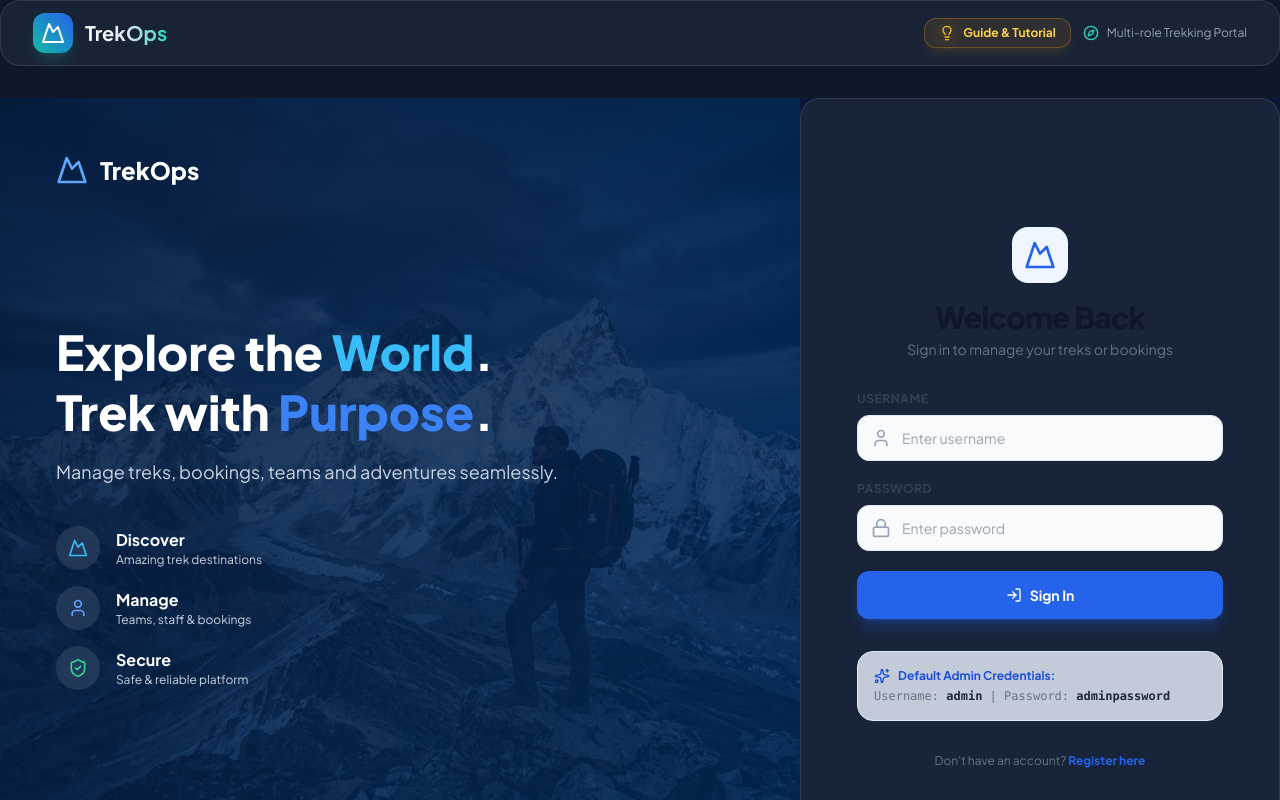
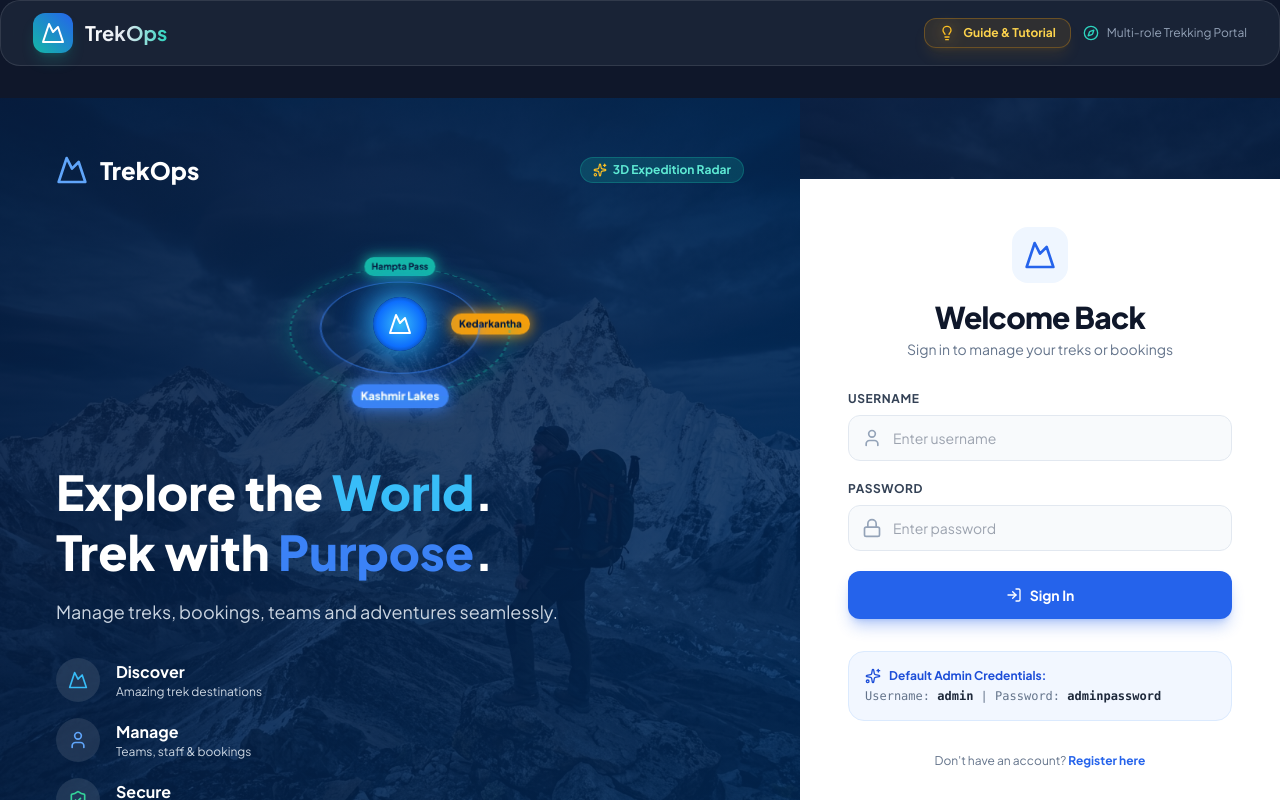
Before and after one commit to AridoshikaZu103/Trekking-Aapp, a React (Vite) app in the folder frontend/: page / in a window 1280 px wide. Shown: the top 800 px of the page. Built offline with nearby package versions, Linux system fonts and the light colour scheme; no server answers.

Commit message:
Aug 12, 2026, 4:56 PM

```diff
--- a/frontend/src/index.css
+++ b/frontend/src/index.css
@@ -643,6 +643,127 @@ body {
 }
 
 /* ============================================================
+   3D ORBIT RADAR & RACE MAP ANIMATIONS
+   ============================================================ */
+.orbit-perspective {
+    perspective: 800px;
+}
+
+.orbit-stage {
+    position: relative;
+    width: 220px;
+    height: 220px;
+    margin: 0 auto;
+    transform-style: preserve-3d;
+    transform: rotateX(55deg) rotateY(0deg);
+}
+
+.orbit-ring-outer {
+    position: absolute;
+    inset: 0;
+    border-radius: 50%;
+    border: 2px dashed rgba(20, 184, 166, 0.4);
+    box-shadow: 0 0 25px rgba(20, 184, 166, 0.25), inset 0 0 25px rgba(20, 184, 166, 0.15);
+    animation: orbitSpin 16s linear infinite;
+}
+
+.orbit-ring-inner {
+    position: absolute;
+    inset: 30px;
+    border-radius: 50%;
+    border: 2px solid rgba(59, 130, 246, 0.5);
+    box-shadow: 0 0 20px rgba(59, 130, 246, 0.3);
+    animation: orbitSpinReverse 12s linear infinite;
+}
+
+.orbit-center-core {
+    position: absolute;
+    top: 50%;
+    left: 50%;
+    transform: translate(-50%, -50%) rotateX(-55deg);
+    width: 54px;
+    height: 54px;
+    border-radius: 50%;
+    background: radial-gradient(circle, #38bdf8 0%, #0d6efd 60%, #071939 100%);
+    box-shadow: 0 0 30px #38bdf8, 0 0 50px rgba(13, 110, 253, 0.8);
+    display: flex;
+    align-items: center;
+    justify-content: center;
+    color: #ffffff;
+    z-index: 10;
+}
+
+.orbit-node-1 {
+    position: absolute;
+    top: -12px;
+    left: 50%;
+    transform: translateX(-50%) rotateX(-55deg);
+    background: #14b8a6;
+    color: #071939;
+    font-size: 10px;
+    font-weight: 900;
+    padding: 3px 8px;
+    border-radius: 9999px;
+    box-shadow: 0 0 15px #14b8a6;
+}
+
+.orbit-node-2 {
+    position: absolute;
+    bottom: -12px;
+    left: 50%;
+    transform: translateX(-50%) rotateX(-55deg);
+    background: #3b82f6;
+    color: #ffffff;
+    font-size: 10px;
+    font-weight: 900;
+    padding: 3px 8px;
+    border-radius: 9999px;
+    box-shadow: 0 0 15px #3b82f6;
+}
+
+.orbit-node-3 {
+    position: absolute;
+    top: 50%;
+    right: -20px;
+    transform: translateY(-50%) rotateX(-55deg);
+    background: #f59e0b;
+    color: #071939;
+    font-size: 10px;
+    font-weight: 900;
+    padding: 3px 8px;
+    border-radius: 9999px;
+    box-shadow: 0 0 15px #f59e0b;
+}
+
+@keyframes orbitSpin {
+    from { transform: rotateZ(0deg); }
+    to { transform: rotateZ(360deg); }
+}
+
+@keyframes orbitSpinReverse {
+    from { transform: rotateZ(360deg); }
+    to { transform: rotateZ(0deg); }
+}
+
+/* Race Track Route Glowing Pulse */
+@keyframes raceLinePulse {
+    0% { stroke-dashoffset: 200; }
+    100% { stroke-dashoffset: 0; }
+}
+
+.race-track-line {
+    stroke-dasharray: 12, 6;
+    animation: raceLinePulse 3s linear infinite;
+}
+
+/* Mobile Background Overlay */
+.mobile-hero-bg {
+    background-image: linear-gradient(180deg, rgba(7, 25, 57, 0.85) 0%, rgba(15, 23, 42, 0.95) 100%), url('/trekker_hero_bg.png');
+    background-size: cover;
+    background-position: center;
+}
+
+/* ============================================================
    RESPONSIVE: TABLET (max-width: 1024px)
    ============================================================ */
 @media (max-width: 1024px) {
--- a/frontend/src/pages/LoginPage.jsx
+++ b/frontend/src/pages/LoginPage.jsx
@@ -16,12 +16,31 @@ export default function LoginPage({ onLogin, onNavigateRegister, errorMsg }) {
   };
 
   return (
-    <div className="min-h-screen flex bg-[#071939]">
+    <div className="min-h-screen flex flex-col lg:flex-row mobile-hero-bg lg:bg-[#071939] items-center justify-center p-4 sm:p-6 lg:p-0">
       {/* Left Split Hero (Image 5 Left) */}
-      <div className="hidden lg:flex flex-1 flex-col justify-between p-14 relative bg-cover bg-center" style={{ backgroundImage: `linear-gradient(135deg, rgba(7, 25, 57, 0.88), rgba(2, 44, 94, 0.78)), url('${trekkerHeroBg}')` }}>
-        <div className="flex items-center gap-3 text-2xl font-black text-white">
-          <Mountain className="w-8 h-8 text-blue-400" />
-          <span>TrekOps</span>
+      <div className="hidden lg:flex flex-1 flex-col justify-between p-14 relative bg-cover bg-center h-full min-h-screen" style={{ backgroundImage: `linear-gradient(135deg, rgba(7, 25, 57, 0.88), rgba(2, 44, 94, 0.78)), url('${trekkerHeroBg}')` }}>
+        <div className="flex items-center justify-between">
+          <div className="flex items-center gap-3 text-2xl font-black text-white">
+            <Mountain className="w-8 h-8 text-blue-400" />
+            <span>TrekOps</span>
+          </div>
+          <span className="text-xs px-3 py-1 rounded-full bg-teal-500/20 text-teal-300 font-bold border border-teal-500/30 flex items-center gap-1.5">
+            <Sparkles className="w-3.5 h-3.5 text-amber-400" /> 3D Expedition Radar
+          </span>
+        </div>
+
+        {/* 3D Orbit Radar Animation */}
+        <div className="my-6 orbit-perspective">
+          <div className="orbit-stage">
+            <div className="orbit-ring-outer" />
+            <div className="orbit-ring-inner" />
+            <div className="orbit-center-core">
+              <Mountain className="w-6 h-6" />
+            </div>
+            <div className="orbit-node-1">Hampta Pass</div>
+            <div className="orbit-node-2">Kashmir Lakes</div>
+            <div className="orbit-node-3">Kedarkantha</div>
+          </div>
         </div>
 
         <div className="max-w-lg">
@@ -29,7 +48,7 @@ export default function LoginPage({ onLogin, onNavigateRegister, errorMsg }) {
             Explore the <span className="text-sky-400">World</span>.<br />
             Trek with <span className="text-blue-500">Purpose</span>.
           </h1>
-          <p className="text-slate-300 text-lg mb-10">
+          <p className="text-slate-300 text-lg mb-8">
             Manage treks, bookings, teams and adventures seamlessly.
           </p>
 
@@ -71,14 +90,14 @@ export default function LoginPage({ onLogin, onNavigateRegister, errorMsg }) {
         </div>
       </div>
 
-      {/* Right Form (Image 5 Right) */}
-      <div className="w-full lg:w-[480px] bg-white p-10 sm:p-14 flex flex-col justify-center">
+      {/* Right Form (Mobile glassmorphism / Desktop split) */}
+      <div className="w-full max-w-md lg:max-w-none lg:w-[480px] bg-slate-950/90 lg:bg-white p-8 sm:p-12 rounded-3xl lg:rounded-none border border-slate-800 lg:border-none shadow-2xl lg:shadow-none flex flex-col justify-center my-auto">
         <div className="text-center mb-8">
-          <div className="w-14 h-14 rounded-2xl bg-blue-50 text-blue-600 flex items-center justify-center mx-auto mb-4">
+          <div className="w-14 h-14 rounded-2xl bg-blue-500/10 lg:bg-blue-50 text-blue-400 lg:text-blue-600 flex items-center justify-center mx-auto mb-4 border border-blue-500/20 lg:border-none">
             <Mountain className="w-8 h-8" />
           </div>
-          <h2 className="text-3xl font-extrabold text-slate-900 tracking-tight">Welcome Back</h2>
-          <p className="text-sm text-slate-500 mt-1">Sign in to manage your treks or bookings</p>
+          <h2 className="text-3xl font-extrabold text-white lg:text-slate-900 tracking-tight">Welcome Back</h2>
+          <p className="text-sm text-slate-400 lg:text-slate-500 mt-1">Sign in to manage your treks or bookings</p>
         </div>
 
         {errorMsg && (
```
